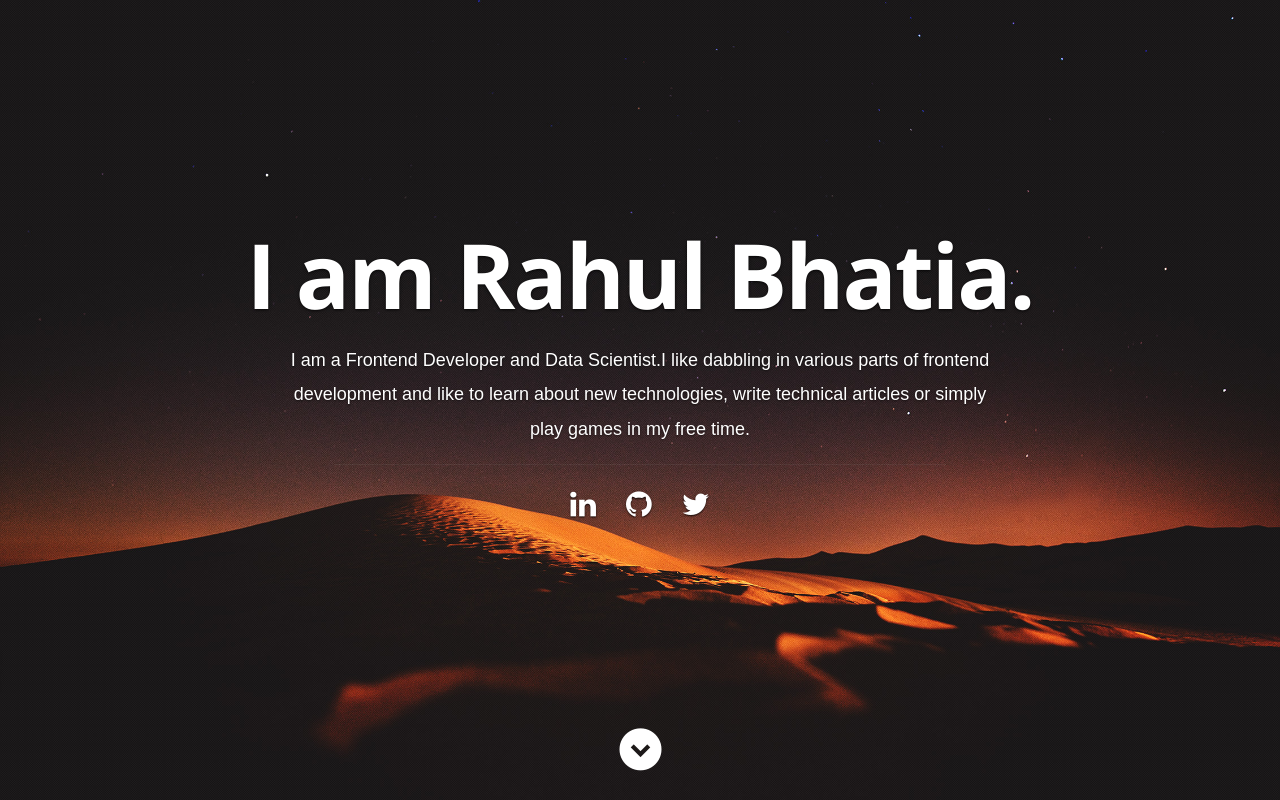
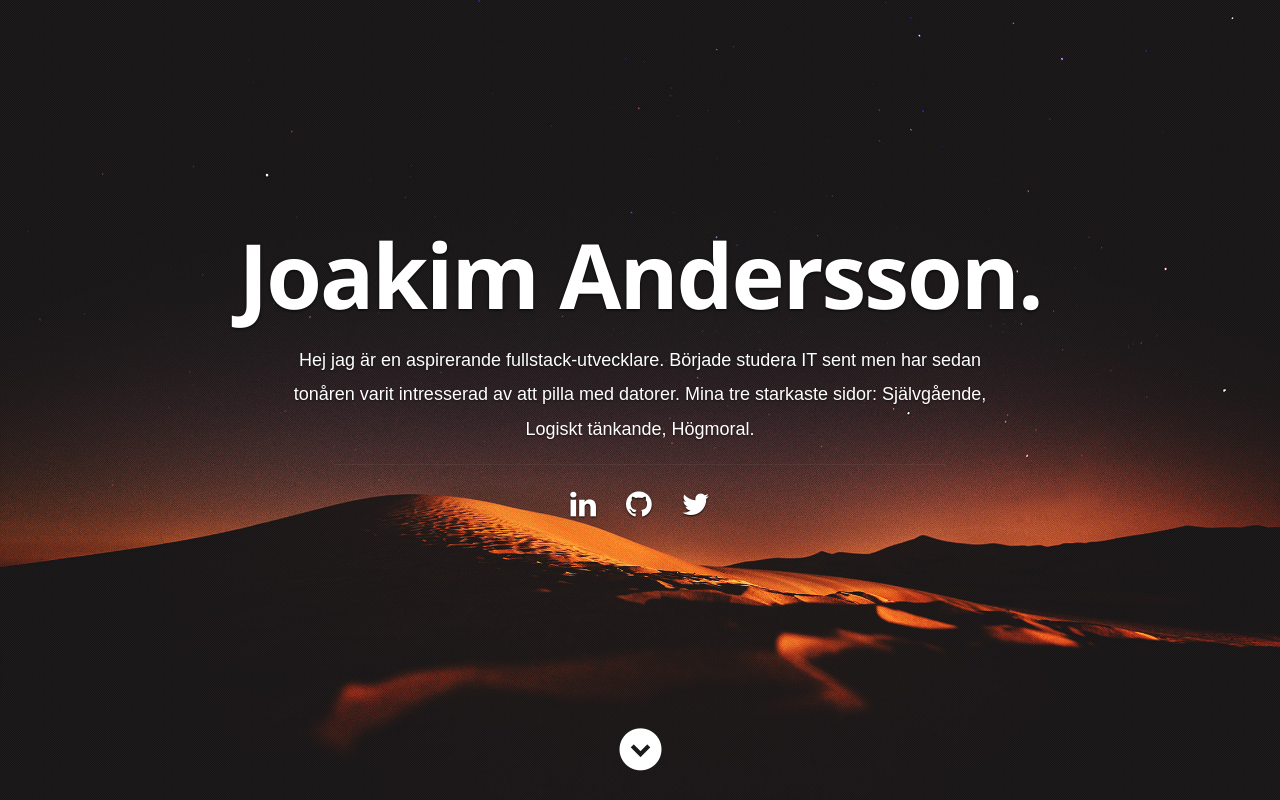
Before and after one commit to itandersson/Portfolio, a React (Create React App) app in the folder React-Portfolio/: page / in a window 1280 px wide. Shown: the top 800 px of the page. Built offline with nearby package versions, Linux system fonts and the light colour scheme.

Commit message:
Changes text

```diff
--- a/React-Portfolio/src/components/Header.js
+++ b/React-Portfolio/src/components/Header.js
@@ -8,8 +8,8 @@ export default class Header extends Component {
       <header id="home">
          <div className="row banner">
             <div className="banner-text">
-               <h1 className="responsive-headline">I am {resumeData.name}.</h1>
-               <h3 style={{color:'#fff', fontFamily:'sans-serif '}}>I am a {resumeData.role}.{resumeData.roleDescription}
+               <h1 className="responsive-headline">{resumeData.name}.</h1>
+               <h3 style={{color:'#fff', fontFamily:'sans-serif '}}>{resumeData.roleDescription}
                </h3>
                <hr/>
                <ul className="social">
--- a/React-Portfolio/src/resumeData.js
+++ b/React-Portfolio/src/resumeData.js
@@ -1,10 +1,9 @@
 let resumeData = {
     "imagebaseurl":"https://rbhatia46.github.io/",
-    "name": "Rahul Bhatia",
-    "role": "Frontend Developer and Data Scientist",
+    "name": "Joakim Andersson",
     "linkedinId":"Your LinkedIn Id",
     "skypeid": "Your skypeid",
-    "roleDescription": "I like dabbling in various parts of frontend development and like to learn about new technologies, write technical articles or simply play games in my free time.",
+    "roleDescription": "Hej jag är en aspirerande fullstack-utvecklare. Började studera IT sent men har sedan tonåren varit intresserad av att pilla med datorer. Mina tre starkaste sidor: Självgående, Logiskt tänkande, Högmoral.",
     "socialLinks":[
         {
           "name":"linkedin",
```
